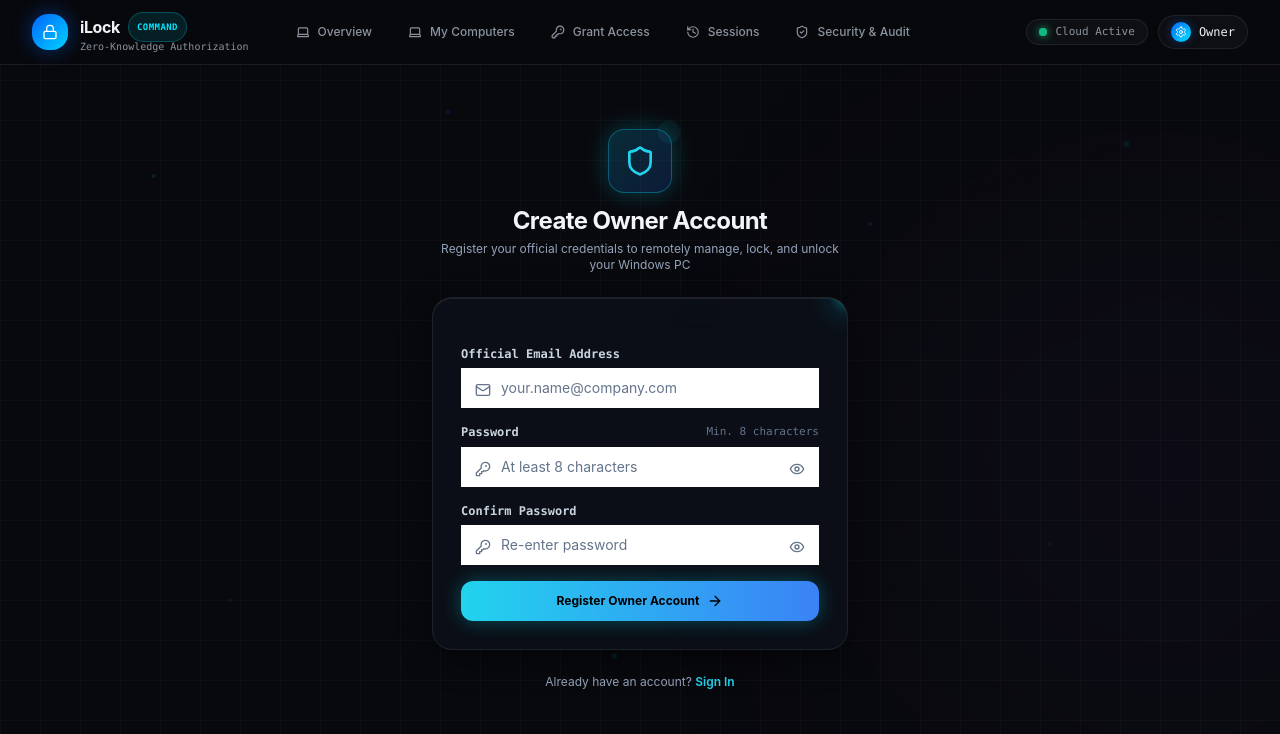
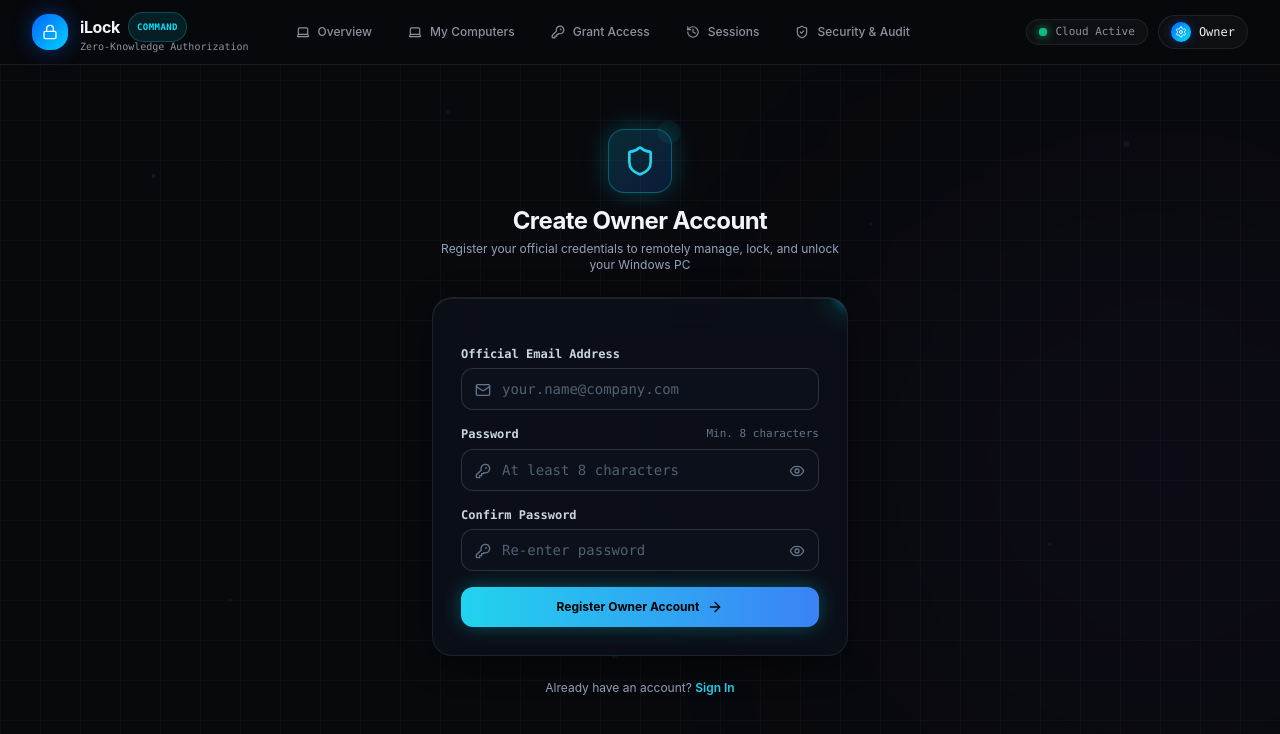
Before and after one commit to Vidarbh14/iLock, a Next.js app in the folder apps/web/: page /signup in a window 1280 px wide. Shown: the top 734 px of the page. Built offline with nearby package versions, Linux system fonts and the light colour scheme; no server answers.

Commit message:
fix(ui): ensure dark input background and high-visibility electric cyan text for auth inputs

```diff
--- a/apps/web/app/access/page.tsx
+++ b/apps/web/app/access/page.tsx
@@ -231,7 +231,7 @@ export default function GrantAccessPage() {
                     value={customMinutes}
                     onChange={(e) => setCustomMinutes(e.target.value)}
                     placeholder="Minutes"
-                    className="cyber-input px-3.5 py-2 text-sm font-mono w-32"
+                    className="cyber-input px-3.5 py-2 text-sm font-mono w-32 bg-[#0b101b] text-[#00e5ff] rounded-xl focus:border-[#00e5ff] focus:outline-none"
                   />
                   <span className="text-xs text-slate-400">minutes (maximum 1440 min / 24 hours)</span>
                 </div>
@@ -250,7 +250,7 @@ export default function GrantAccessPage() {
               value={purpose}
               onChange={(e) => setPurpose(e.target.value)}
               placeholder="e.g. Colleague accessing Adobe Creative Cloud or brother running updates"
-              className="w-full cyber-input px-4 py-3 text-sm text-slate-100"
+              className="w-full cyber-input px-4 py-3 text-sm text-[#00e5ff] bg-[#0b101b] placeholder-slate-500 rounded-xl focus:border-[#00e5ff] focus:outline-none"
             />
           </div>
 
--- a/apps/web/app/forgot-password/page.tsx
+++ b/apps/web/app/forgot-password/page.tsx
@@ -87,7 +87,7 @@ export default function ForgotPasswordPage() {
                   value={email}
                   onChange={(e) => setEmail(e.target.value)}
                   placeholder="operator@security.local"
-                  className="w-full pl-10 pr-3.5 py-2.5 cyber-input text-sm text-slate-100 placeholder-slate-500"
+                  className="w-full pl-10 pr-3.5 py-2.5 cyber-input text-sm text-[#00e5ff] font-mono bg-[#0b101b] placeholder-slate-500 rounded-xl focus:border-[#00e5ff] focus:outline-none"
                 />
               </div>
             </div>
--- a/apps/web/app/globals.css
+++ b/apps/web/app/globals.css
@@ -167,6 +167,46 @@ body {
   background: rgba(255, 255, 255, 0.07);
 }
 
+/* Cyber Form Inputs */
+.cyber-input {
+  background-color: #0b101b !important;
+  background: #0b101b !important;
+  border: 1px solid rgba(255, 255, 255, 0.14) !important;
+  border-radius: 0.75rem;
+  color: #00e5ff !important;
+  caret-color: #00e5ff !important;
+  transition: all 0.2s ease;
+}
+
+.cyber-input:focus {
+  outline: none;
+  border-color: #00e5ff !important;
+  box-shadow: 0 0 0 2px rgba(0, 229, 255, 0.25), 0 0 16px -2px rgba(0, 229, 255, 0.3) !important;
+  background-color: #0e1626 !important;
+  background: #0e1626 !important;
+}
+
+.cyber-input::placeholder {
+  color: #64748b !important;
+  opacity: 0.8;
+}
+
+/* Browser Autofill Overrides (prevent white background & keep cyber text visible) */
+.cyber-input:-webkit-autofill,
+.cyber-input:-webkit-autofill:hover,
+.cyber-input:-webkit-autofill:focus,
+.cyber-input:-webkit-autofill:active,
+.apple-input:-webkit-autofill,
+.apple-input:-webkit-autofill:hover,
+.apple-input:-webkit-autofill:focus,
+.apple-input:-webkit-autofill:active {
+  -webkit-text-fill-color: #00e5ff !important;
+  -webkit-box-shadow: 0 0 0 1000px #0b101b inset !important;
+  box-shadow: 0 0 0 1000px #0b101b inset !important;
+  caret-color: #00e5ff !important;
+  transition: background-color 5000s ease-in-out 0s;
+}
+
 /* Bubble Corner Orbs */
 .bubble-corner-orb {
   position: absolute;
--- a/apps/web/app/login/page.tsx
+++ b/apps/web/app/login/page.tsx
@@ -164,7 +164,7 @@ export default function LoginPage() {
                   if (error) setError(null);
                 }}
                 placeholder="operator@security.local"
-                className="w-full pl-10 pr-3.5 py-2.5 cyber-input text-sm text-slate-100 placeholder-slate-500"
+                className="w-full pl-10 pr-3.5 py-2.5 cyber-input text-sm text-[#00e5ff] font-mono bg-[#0b101b] placeholder-slate-500 rounded-xl focus:border-[#00e5ff] focus:outline-none focus:ring-1 focus:ring-[#00e5ff]/30"
               />
             </div>
           </div>
@@ -190,7 +190,7 @@ export default function LoginPage() {
                   if (error) setError(null);
                 }}
                 placeholder="••••••••••••"
-                className="w-full pl-10 pr-10 py-2.5 cyber-input text-sm text-slate-100 placeholder-slate-500"
+                className="w-full pl-10 pr-10 py-2.5 cyber-input text-sm text-[#00e5ff] font-mono bg-[#0b101b] placeholder-slate-500 rounded-xl focus:border-[#00e5ff] focus:outline-none focus:ring-1 focus:ring-[#00e5ff]/30"
               />
               <button
                 type="button"
--- a/apps/web/app/signup/page.tsx
+++ b/apps/web/app/signup/page.tsx
@@ -179,7 +179,7 @@ export default function SignupPage() {
                   if (error) setError(null);
                 }}
                 placeholder="your.name@company.com"
-                className={`w-full pl-10 pr-10 py-2.5 cyber-input text-sm text-slate-100 placeholder-slate-500 transition-all ${
+                className={`w-full pl-10 pr-10 py-2.5 cyber-input text-sm text-[#00e5ff] font-mono bg-[#0b101b] placeholder-slate-500 rounded-xl focus:border-[#00e5ff] focus:outline-none transition-all ${
                   email.length > 0 && !isEmailValid ? 'border-rose-500/60 ring-1 ring-rose-500/30' : ''
                 }`}
               />
@@ -218,7 +218,7 @@ export default function SignupPage() {
                   if (error) setError(null);
                 }}
                 placeholder="At least 8 characters"
-                className={`w-full pl-10 pr-10 py-2.5 cyber-input text-sm text-slate-100 placeholder-slate-500 transition-all ${
+                className={`w-full pl-10 pr-10 py-2.5 cyber-input text-sm text-[#00e5ff] font-mono bg-[#0b101b] placeholder-slate-500 rounded-xl focus:border-[#00e5ff] focus:outline-none transition-all ${
                   password.length > 0 && !isPasswordLongEnough ? 'border-amber-500/60 ring-1 ring-amber-500/30' : ''
                 }`}
               />
@@ -255,7 +255,7 @@ export default function SignupPage() {
                   if (error) setError(null);
                 }}
                 placeholder="Re-enter password"
-                className={`w-full pl-10 pr-10 py-2.5 cyber-input text-sm text-slate-100 placeholder-slate-500 transition-all ${
+                className={`w-full pl-10 pr-10 py-2.5 cyber-input text-sm text-[#00e5ff] font-mono bg-[#0b101b] placeholder-slate-500 rounded-xl focus:border-[#00e5ff] focus:outline-none transition-all ${
                   confirmPassword.length > 0 && !doPasswordsMatch ? 'border-rose-500/60 ring-1 ring-rose-500/30' : ''
                 }`}
               />
```
